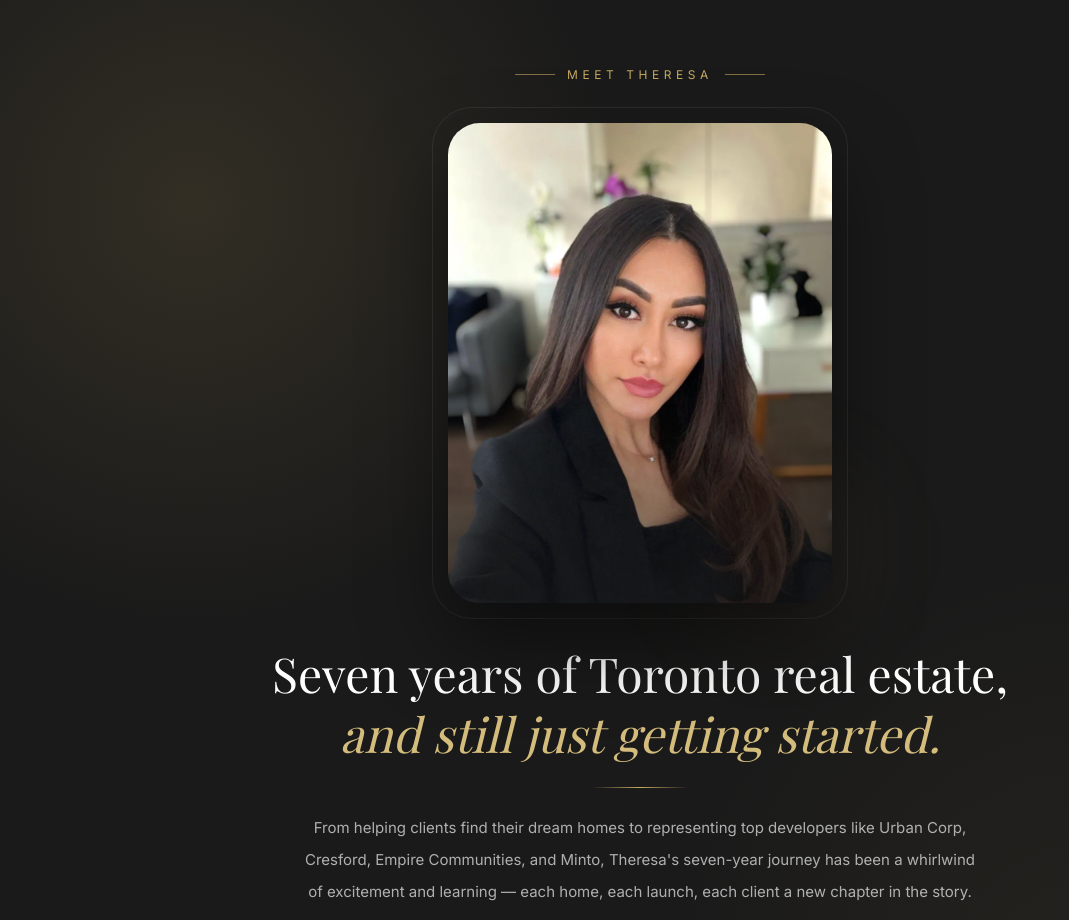
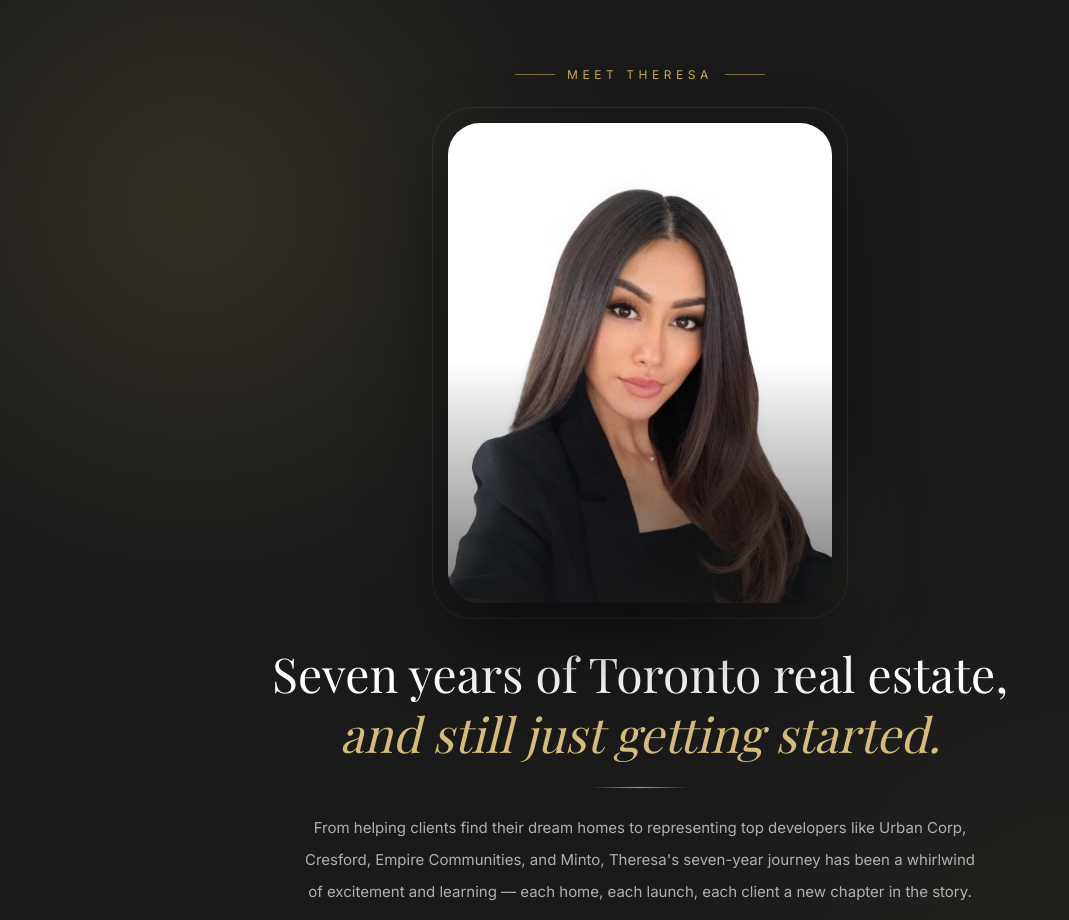
Before and after one commit to theresalehomes/website, a Next.js app: page / in a window 1280 px wide. Shown: the part 2340-3260 px from the top of the page, without its empty margins (0-1069 px from the left). Built offline with nearby package versions, Linux system fonts and the light colour scheme.

Commit message:
change image

```diff
--- a/src/app/about/page.tsx
+++ b/src/app/about/page.tsx
@@ -37,7 +37,7 @@ const teamMembers = [
     name: "Theresa Le",
     role: "Founder & Lead Agent",
     image:
-      "/images/theresa.webp",
+      "/images/theresa.jpeg",
     description:
       "With over 15 years in real estate, Theresa has built a reputation for exceptional service, market knowledge, and results-driven strategies.",
   },
@@ -91,7 +91,7 @@ export default function AboutPage() {
               <div className="relative">
                 <div className="aspect-[3/4] overflow-hidden">
                   <img
-                    src="/images/theresa.webp"
+                    src="/images/theresa.jpeg"
                     alt="Theresa Le - Real Estate Professional"
                     className="w-full h-full object-cover"
                   />
--- a/src/app/listings/[id]/page.tsx
+++ b/src/app/listings/[id]/page.tsx
@@ -264,7 +264,7 @@ export default function ListingDetailPage({
                   <div className="text-center mb-8">
                     <div className="w-24 h-24 mx-auto mb-4 overflow-hidden rounded-full">
                       <img
-                        src="/images/theresa.webp"
+                        src="/images/theresa.jpeg"
                         alt="Theresa Le"
                         className="w-full h-full object-cover"
                       />
--- a/src/app/page.tsx
+++ b/src/app/page.tsx
@@ -172,7 +172,7 @@ export default function Home() {
               <div className="absolute -right-6 -bottom-6 hidden h-40 w-40 rounded-full bg-gold/[0.08] blur-[50px] sm:block" />
               <div className="relative overflow-hidden rounded-[2rem] shadow-[0_40px_80px_rgba(0,0,0,0.5)]">
                 <img
-                  src="/images/theresa.webp"
+                  src="/images/theresa.jpeg"
                   alt="Theresa Le - Real Estate Professional"
                   className="aspect-[4/5] w-full object-cover"
                 />
--- a/src/components/About.tsx
+++ b/src/components/About.tsx
@@ -24,7 +24,7 @@ export default function About() {
           <div className="relative">
             <div className="aspect-[3/4] overflow-hidden">
               <img
-                src="/images/theresa.webp"
+                src="/images/theresa.jpeg"
                 alt="Theresa Le - Real Estate Professional"
                 className="w-full h-full object-cover"
               />
```
Also changed, not shown: public/images/theresa.jpeg (added).
